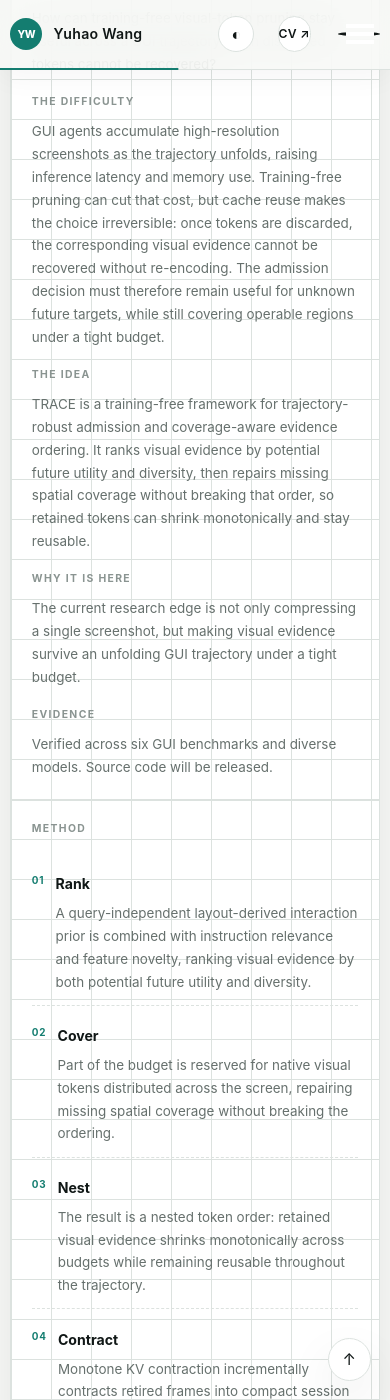
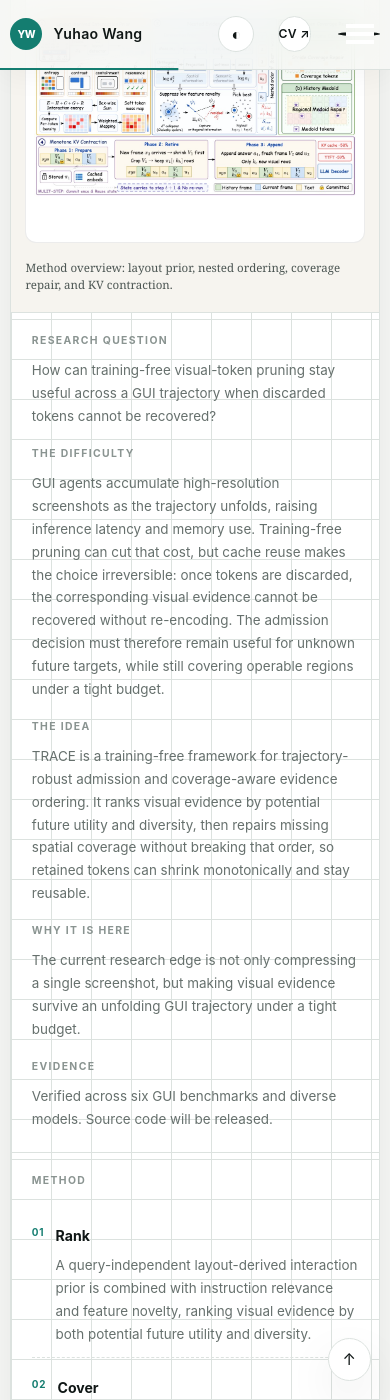
Before and after one commit to 924973292/924973292.github.io, a Jekyll site: the page built from _pages/about.md, in a window 390 px wide and 1400 px high, scrolled down 8168 px. Built offline with Jekyll 4.4.1, drawn with Linux system fonts in a browser that asks for light colours.

Commit message:
Add a scrollable TRACE figure rail on latest work
Put the paper figures beside the title so the homepage reading can show method, cache, latency, and Table 1 without leaving the section.

Co-authored-by: Cursor <cursoragent@cursor.com>

```diff
--- a/_data/featured_work.yml
+++ b/_data/featured_work.yml
@@ -42,3 +42,19 @@ links:
   - label: "Publication record"
     url: "/publications/#paper-TRACE"
     internal: true
+figures:
+  - file: "featured/TRACE/method-overview.png"
+    alt: "TRACE method: layout-derived interaction prior, nested evidence ordering, native-token coverage repair, and monotone KV contraction."
+    caption: "Method overview: layout prior, nested ordering, coverage repair, and KV contraction."
+  - file: "featured/TRACE/lip-mass-field.jpg"
+    alt: "TRACE layout-derived interaction prior visualized on a GUI screenshot as input, detected elements, covered tokens, and mass field."
+    caption: "LIP visualization: input, detected elements, covered tokens, and mass field."
+  - file: "featured/TRACE/trajectory-cache.jpg"
+    alt: "TRACE multi-step cache showing admitted, held, and dropped visual tokens across a GUI trajectory."
+    caption: "Trajectory cache: admit, hold, and drop as the GUI trajectory unfolds."
+  - file: "featured/TRACE/ttft-tradeoff.png"
+    alt: "TRACE latency attribution and accuracy-TTFT trade-off, with KV cache reduced by 58 percent and TTFT reduced by 59 percent."
+    caption: "Latency and TTFT: KV −58% and TTFT −59% in the paper figure."
+  - file: "featured/TRACE/gui-owl-table.png"
+    alt: "Table 1: TRACE compared with GUI-Owl-1.5 baselines on six GUI benchmarks."
+    caption: "Table 1: GUI-Owl-1.5 comparison across six GUI benchmarks."
--- a/_includes/featured-work.html
+++ b/_includes/featured-work.html
@@ -1,7 +1,8 @@
 {% include base_path %}
 {% assign work = include.work %}
 <article class="featured-work" aria-labelledby="featured-work-title">
-  <header class="featured-work__header">
+  <header class="featured-work__header{% if work.figures %} featured-work__header--with-gallery{% endif %}">
+    <div class="featured-work__identity">
       <div class="featured-work__meta">
         <span>{{ work.kicker }}</span>
         <span>{{ work.role }}</span>
@@ -14,6 +15,21 @@
       <h3 id="featured-work-title">{{ work.title }}</h3>
       <p class="featured-work__authors">{{ work.authors }}</p>
       <p class="featured-work__venue">{{ work.venue }}</p>
+    </div>
+
+    {% if work.figures %}
+      <div class="featured-work__gallery" tabindex="0" aria-label="{{ work.short_name }} paper figures">
+        <p class="featured-work__gallery-hint">Scroll figures</p>
+        {% for figure in work.figures %}
+          <figure class="featured-work__figure">
+            <a class="image-popup" href="{{ figure.file | prepend: '/images/' | relative_url }}" aria-label="{{ figure.alt }}">
+              <img src="{{ figure.file | prepend: '/images/' | relative_url }}" alt="{{ figure.alt }}" loading="lazy">
+            </a>
+            {% if figure.caption %}<figcaption>{{ figure.caption }}</figcaption>{% endif %}
+          </figure>
+        {% endfor %}
+      </div>
+    {% endif %}
   </header>
 
   <div class="featured-work__body">
--- a/_sass/_research.scss
+++ b/_sass/_research.scss
@@ -2080,6 +2080,9 @@ html[data-theme="dark"] .masthead {
 }
 
 .featured-work {
+  min-width: 0;
+  max-width: 100%;
+  contain: inline-size;
   overflow: hidden;
   border: 1px solid var(--research-line);
   border-radius: calc(var(--research-radius) * 1.15);
@@ -2097,6 +2100,27 @@ html[data-theme="dark"] .masthead {
   background: rgba(255, 255, 255, 0.72);
 }
 
+.featured-work__header--with-gallery {
+  display: grid;
+  grid-template-columns: minmax(0, 1.05fr) minmax(17rem, 0.95fr);
+  align-items: stretch;
+  height: 28rem;
+  overflow: hidden;
+  padding: 0;
+}
+
+.featured-work__identity {
+  min-width: 0;
+  min-height: 0;
+  overflow-x: hidden;
+  overflow-y: auto;
+  padding: clamp(1.4rem, 3vw, 2.2rem) clamp(1.4rem, 3vw, 2.4rem) 1.4rem;
+}
+
+.featured-work__header--with-gallery .featured-work__identity {
+  border-right: 1px solid var(--research-line);
+}
+
 html[data-theme="dark"] .featured-work__header {
   background: rgba(21, 29, 27, 0.82);
 }
@@ -2125,14 +2149,16 @@ html[data-theme="dark"] .featured-work__header {
 .featured-work__expansion {
   margin: 0.35rem 0 0;
   color: var(--research-muted);
+  overflow-wrap: anywhere;
   font-family: $sans-serif-narrow;
   font-size: 0.68rem;
   letter-spacing: 0.04em;
 }
 
 .featured-work__header h3 {
-  max-width: 22ch;
+  max-width: min(22ch, 100%);
   margin: 0.35rem 0 0.85rem;
+  overflow-wrap: anywhere;
   font-family: $serif;
   font-size: clamp(1.8rem, 4vw, 3.1rem);
   font-weight: 400;
@@ -2143,6 +2169,7 @@ html[data-theme="dark"] .featured-work__header {
 .featured-work__authors {
   margin: 0 0 0.35rem;
   color: var(--research-ink);
+  overflow-wrap: anywhere;
   font-size: 0.88rem;
   line-height: 1.6;
 }
@@ -2151,6 +2178,101 @@ html[data-theme="dark"] .featured-work__header {
   margin: 0;
   color: var(--research-muted);
   font-size: 0.78rem;
+}
+
+.featured-work__gallery {
+  display: grid;
+  align-content: start;
+  min-width: 0;
+  min-height: 0;
+  height: 100%;
+  overflow-x: hidden;
+  overflow-y: auto;
+  overscroll-behavior: contain;
+  padding: 0.85rem 0.9rem 1rem;
+  background: #f6f4ef;
+  scroll-snap-type: y mandatory;
+  scroll-padding-top: 1.6rem;
+  scrollbar-color: var(--research-accent) transparent;
+  scrollbar-width: thin;
+}
+
+.featured-work__gallery::-webkit-scrollbar {
+  width: 0.35rem;
+}
+
+.featured-work__gallery::-webkit-scrollbar-thumb {
+  border-radius: 999px;
+  background: var(--research-accent);
+}
+
+.featured-work__gallery-hint {
+  position: sticky;
+  top: 0;
+  z-index: 1;
+  margin: 0 0 0.55rem;
+  color: var(--research-subtle);
+  background: #f6f4ef;
+  font-family: $sans-serif-narrow;
+  font-size: 0.55rem;
+  font-weight: 700;
+  letter-spacing: 0.1em;
+  text-transform: uppercase;
+}
+
+.featured-work__figure {
+  display: grid;
+  gap: 0.45rem;
+  min-width: 0;
+  min-height: 21rem;
+  max-width: 100%;
+  margin: 0 0 0.85rem;
+  padding-bottom: 0.85rem;
+  border-bottom: 1px dashed rgba(16, 23, 22, 0.16);
+  scroll-snap-align: start;
+  scroll-snap-stop: always;
+
+  &:last-of-type {
+    margin-bottom: 0;
+    padding-bottom: 0;
+    border-bottom: 0;
+  }
+
+  a {
+    display: grid;
+    min-width: 0;
+    min-height: 16rem;
+    max-width: 100%;
+    place-items: center;
+    overflow: hidden;
+    padding: 0.45rem;
+    border: 1px solid rgba(16, 23, 22, 0.08);
+    border-radius: 0.7rem;
+    background: #fff;
+  }
+
+  img {
+    display: block;
+    width: 100%;
+    max-width: 100%;
+    max-height: 16rem;
+    object-fit: contain;
+  }
+
+  figcaption {
+    color: #4b5552;
+    font-size: 0.72rem;
+    line-height: 1.45;
+  }
+}
+
+html[data-theme="dark"] .featured-work__gallery,
+html[data-theme="dark"] .featured-work__gallery-hint {
+  background: #d7d2c7;
+}
+
+html[data-theme="dark"] .featured-work__figure figcaption {
+  color: #3d4542;
 }
 
 .featured-work__body {
@@ -2253,15 +2375,32 @@ html[data-theme="dark"] .featured-work__header {
 
 @media (max-width: 72rem) {
   .featured-work__body,
-  .featured-work__narrative {
+  .featured-work__narrative,
+  .featured-work__header--with-gallery .featured-work__identity {
     border-right: 0;
   }
 
-  .featured-work__body {
-    grid-template-columns: 1fr;
-  }
-
   .featured-work__method {
+    border-top: 1px solid var(--research-line);
+  }
+
+  .featured-work__body,
+  .featured-work__header--with-gallery {
+    grid-template-columns: minmax(0, 1fr);
+  }
+
+  .featured-work__header--with-gallery {
+    height: auto;
+    overflow: visible;
+  }
+
+  .featured-work__header h3 {
+    max-width: none;
+  }
+
+  .featured-work__gallery {
+    height: 22rem;
+    max-height: 22rem;
     border-top: 1px solid var(--research-line);
   }
 }
```
Also changed, not shown: images/featured/TRACE/gui-owl-table.png (added), images/featured/TRACE/lip-mass-field.jpg (added), images/featured/TRACE/method-overview.png (added), images/featured/TRACE/trajectory-cache.jpg (added), images/featured/TRACE/ttft-tradeoff.png (added). Lines whose indentation alone changed are shown as unchanged.
